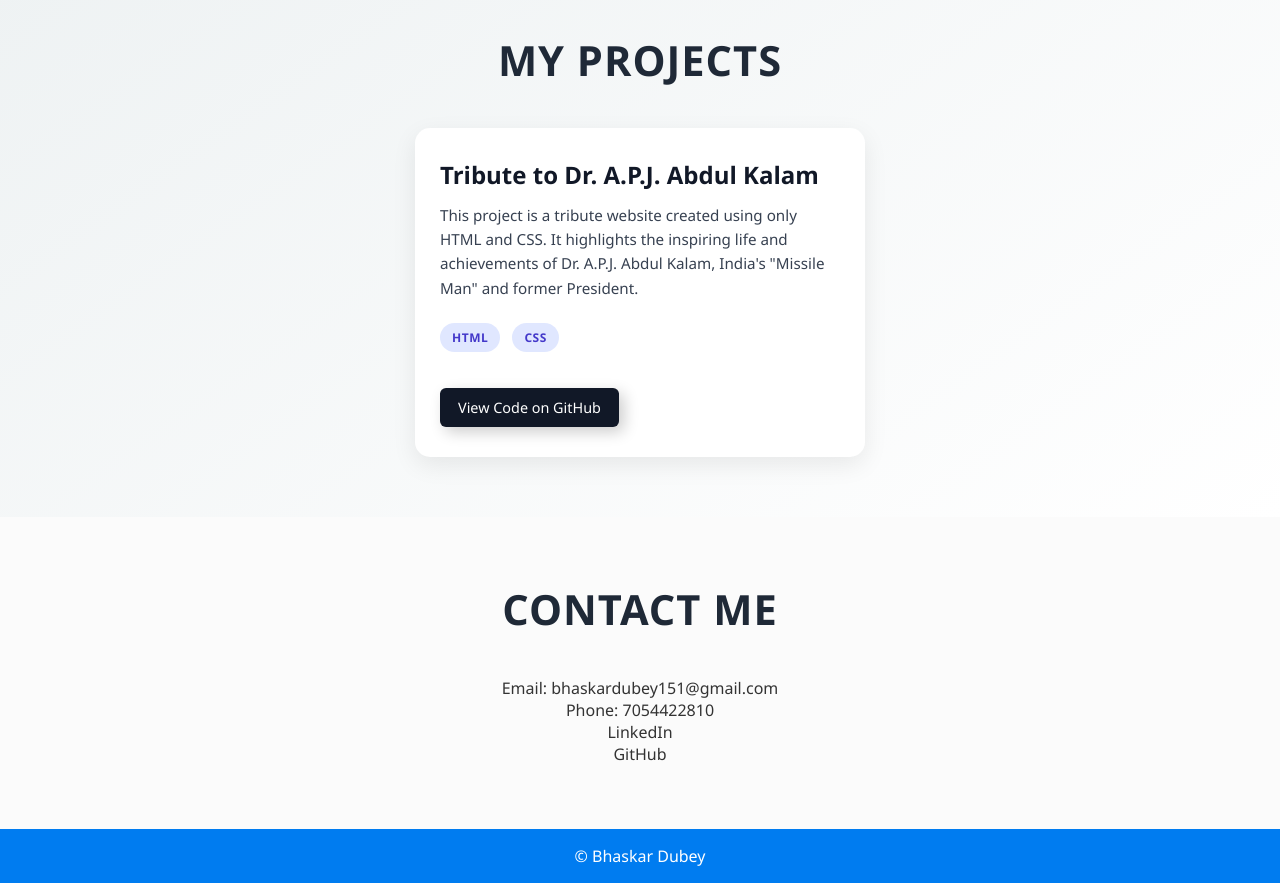
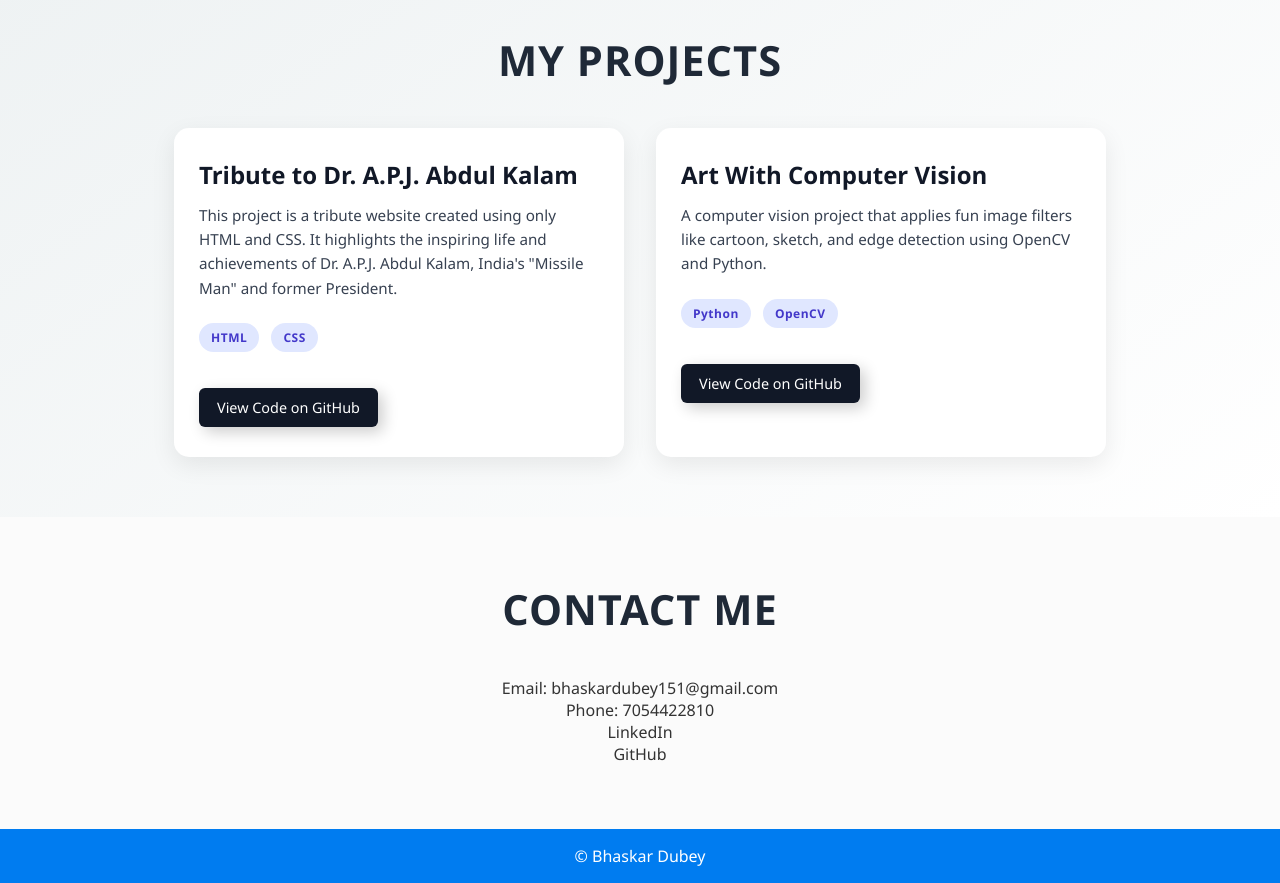
Before and after one commit to Bhaskardubey/portfolio, a plain HTML site: page index.html in a window 1280 px wide. Shown: the part 1640-2523 px from the top of the page. Drawn offline with Linux system fonts and the light colour scheme.

Commit message:
Second commit: Fixed HTML structure in projects section

```diff
--- a/index.html
+++ b/index.html
@@ -116,8 +116,24 @@
         </div>
       </div>
     </div>
+    <div class="project-card">
+      <div class="project-info">
+        <h3 class="project-title">Art With Computer Vision</h3>
+        <p class="project-desc">
+          A computer vision project that applies fun image filters like cartoon, sketch, and edge detection using OpenCV and Python.
+        </p>
+        <div class="project-tags">
+          <span class="tag">Python</span>
+          <span class="tag">OpenCV</span>
+        </div>
+        <div class="project-links">
+          <a href="https://github.com/Bhaskardubey/Art-With-Computer-Vision-" target="_blank" class="btn code">View Code on GitHub</a>
+        </div>
+      </div>
+    </div>
   </div>
 </section>
+
 
 
   <!-- Contact -->
```
